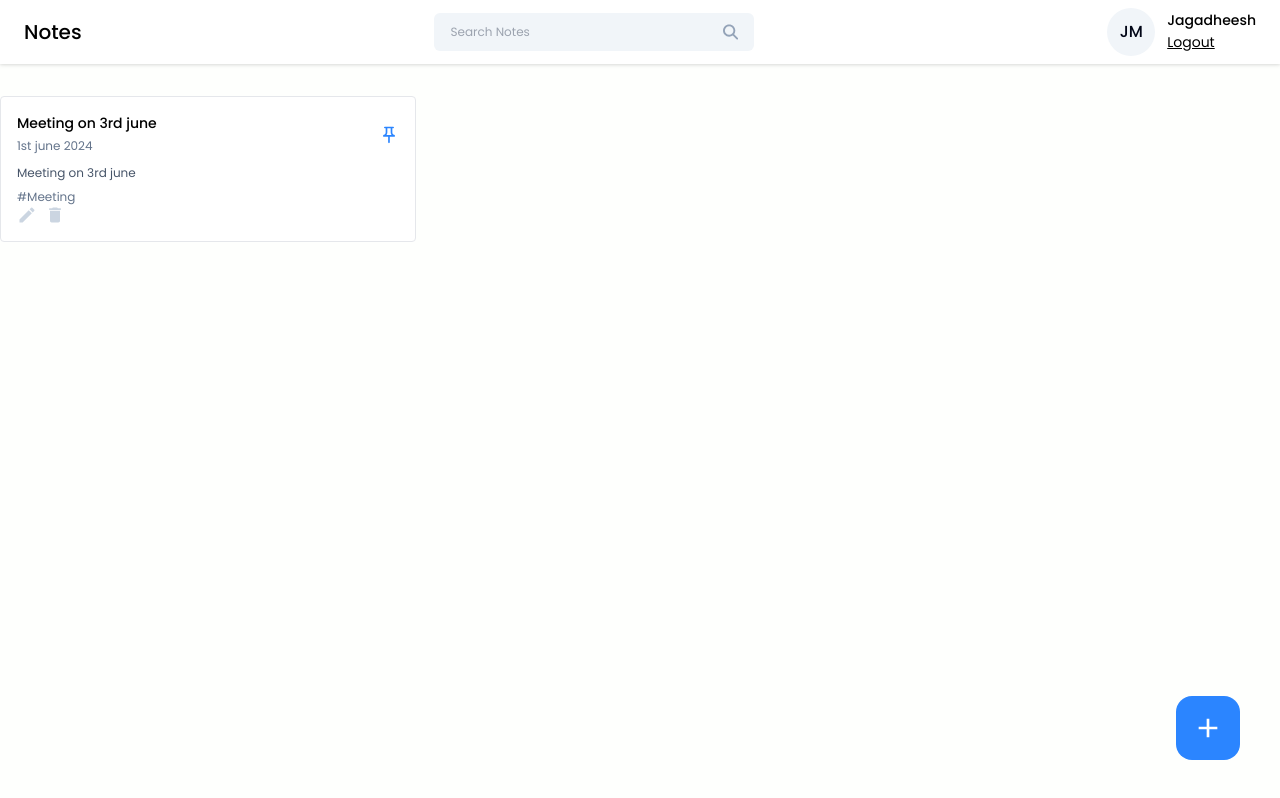
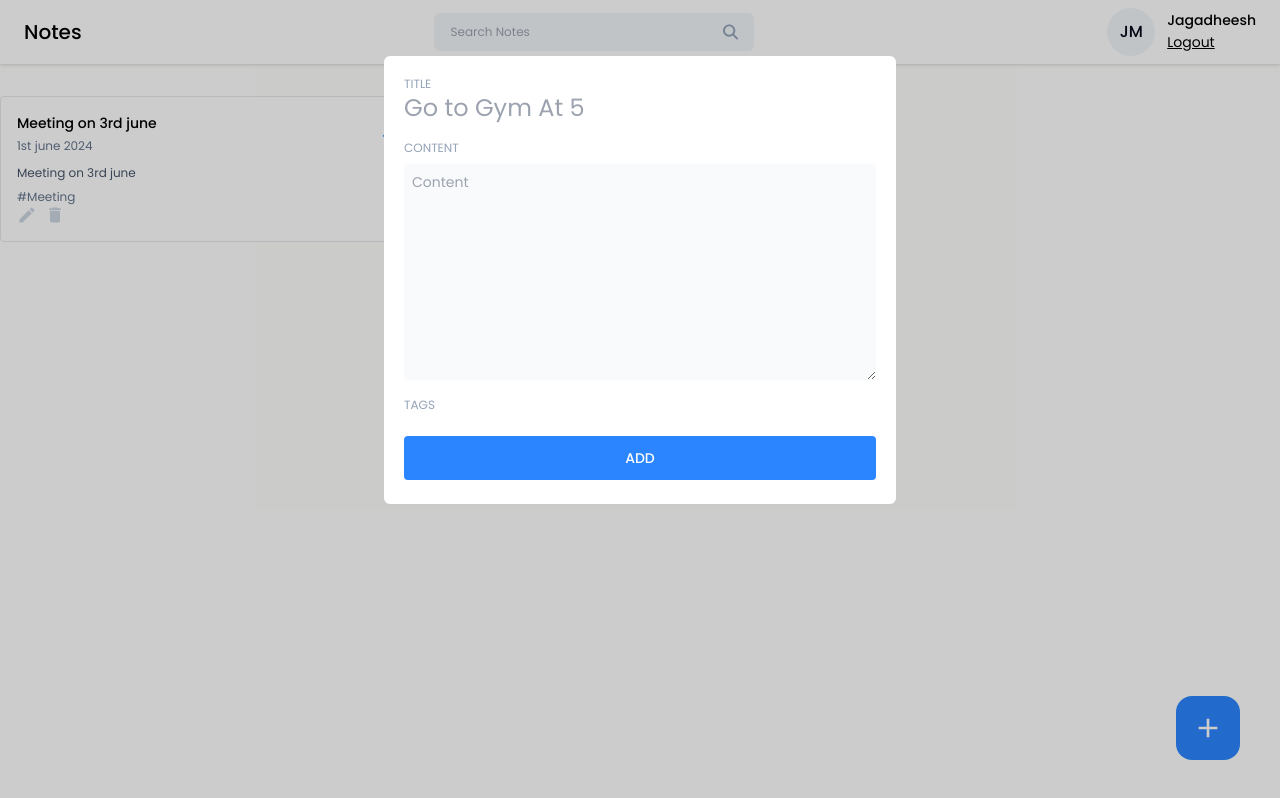
Before and after one commit to JagadheeshM/NOTES-MERN, a React (Vite) app in the folder frontend/notes-app/: page /dashboard in a window 1280 px wide. Both pictures are taken after a click on the button 1208 px from the left and 728 px from the top of the page. Built offline with nearby package versions, Linux system fonts and the light colour scheme.

Commit message:
added popup modal

```diff
--- a/frontend/notes-app/package.json
+++ b/frontend/notes-app/package.json
@@ -13,6 +13,7 @@
     "react": "^18.2.0",
     "react-dom": "^18.2.0",
     "react-icons": "^5.2.1",
+    "react-modal": "^3.16.1",
     "react-router-dom": "^6.23.1"
   },
   "devDependencies": {
--- a/frontend/notes-app/src/index.css
+++ b/frontend/notes-app/src/index.css
@@ -25,4 +25,7 @@
     .icon-btn {
         @apply text-xl text-slate-300 cursor-pointer hover:text-primary
     }
+    .input-label{
+        @apply text-xs text-slate-400;
+    }
 }
--- /dev/null
+++ b/frontend/notes-app/src/pages/Home/AddEditNotes.jsx
@@ -0,0 +1,33 @@
+import React from "react";
+
+const AddEditNotes = () => {
+  return (
+    <div>
+      <div className="flex flex-col gap 2">
+        <label className="input-label">TITLE</label>
+        <input
+          type="text"
+          className="text-2xl text-slate-950 outline-none"
+          placeholder="Go to Gym At 5"
+        />
+      </div>
+      <div className="flex flex-col gap-2 mt-4">
+        <label className="input-label">CONTENT</label>
+        <textarea
+          type="text"
+          className="text-sm text-slate-950 outline-none bg-slate-50 p-2 rounded"
+          placeholder="Content"
+          rows={10}
+        />
+      </div>
+
+      <div className="mt-3">
+        <label className="input-label">TAGS</label>
+      </div>
+
+      <button className="btn-primary font-medium mt-5 p-3" onClick={()=>{}} >ADD</button>
+    </div>
+  );
+};
+
+export default AddEditNotes;
--- a/frontend/notes-app/src/pages/Home/Home.jsx
+++ b/frontend/notes-app/src/pages/Home/Home.jsx
@@ -1,8 +1,15 @@
-import React from "react";
+import React, { useState } from "react";
 import Navbar from "../../components/Navbar/Navbar";
 import Notecard from "../../components/cards/Notecard";
 import { MdAdd } from "react-icons/md";
+import AddEditNotes from "./AddEditNotes";
+import Modal from "react-modal";
 const Home = () => {
+  const [openAddEditModal, setOpenAddEditModal] = useState({
+    isShown: false,
+    type: "add",
+    data: null,
+  });
   return (
     <>
       <Navbar />
@@ -21,10 +28,21 @@
         </div>
         <button
           className="w-16 h-16 flex items-center justify-center rounded-2xl bg-primary hover:bg-blue-600 absolute right-10 bottom-10"
-          onClick={() => {}}
+          onClick={() => {
+            setOpenAddEditModal({ isShown: true, type: "add", data: null });
+          }}
         >
           <MdAdd className="text-[32px] text-white" />
         </button>
+        <Modal
+          isOpen={openAddEditModal.isShown}
+          onRequestClose={() => {}}
+          style={{ overlay: { backgroundColor: "rgba(0,0,0,0.2)" } }}
+          contentLabel=""
+          className="w-[40%] max-h-3/4 bg-white rounded-md mx-auto mt-14 p-5 overflow-scroll"
+        >
+          <AddEditNotes />
+        </Modal>
       </div>
     </>
   );
```
Also changed, not shown: 1 other file (tests, documents, lock files or other folders).
